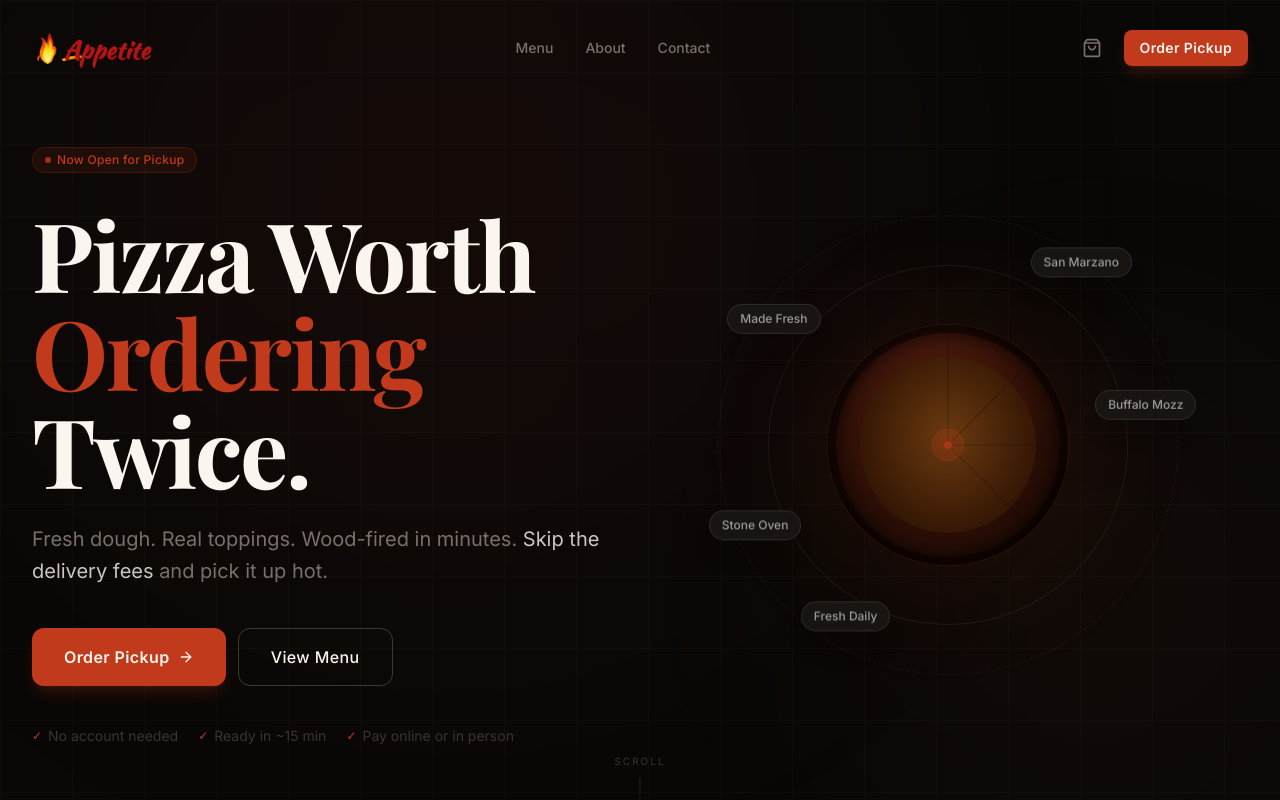
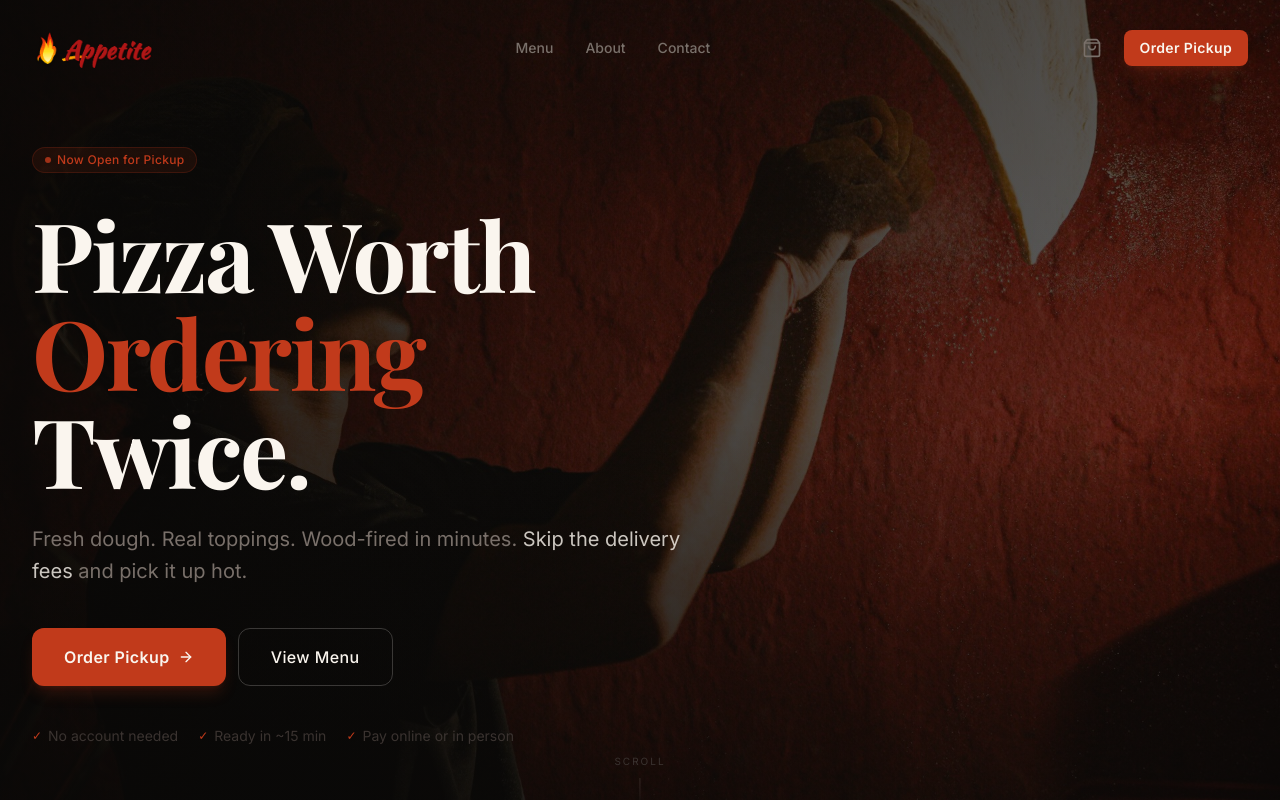
Before and after one commit to jalbano-cell/AppetitePizza, a Next.js app: page / in a window 1280 px wide. Shown: the top 800 px of the page. Built offline with nearby package versions, Linux system fonts and the light colour scheme.

Commit message:
Replace hero background with pizza dough tossing photo

```diff
--- a/components/home/Hero.tsx
+++ b/components/home/Hero.tsx
@@ -2,10 +2,10 @@
 
 import { motion } from "framer-motion";
 import { ArrowRight } from "lucide-react";
+import Image from "next/image";
 import { Button } from "@/components/ui/Button";
 import { Badge } from "@/components/ui/Badge";
 import { Container } from "@/components/ui/Container";
-import { PizzaVisual } from "@/components/shared/PizzaVisual";
 import { fadeUp, staggerContainer } from "@/lib/animations";
 
 const TRUST_ITEMS = ["No account needed", "Ready in ~15 min", "Pay online or in person"];
@@ -13,31 +13,28 @@ const TRUST_ITEMS = ["No account needed", "Ready in ~15 min", "Pay online or in
 export function Hero() {
   return (
     <section className="relative min-h-screen flex items-center overflow-hidden bg-black">
-      {/* Ambient glow */}
-      <div className="absolute inset-0 pointer-events-none" aria-hidden>
-        <div className="absolute top-[25%] left-[35%] w-[700px] h-[700px] rounded-full bg-brand/[0.07] blur-[160px] -translate-x-1/2 -translate-y-1/2" />
-        <div className="absolute bottom-0 right-[-5%] w-[500px] h-[500px] rounded-full bg-flame/[0.04] blur-[120px]" />
-      </div>
-
-      {/* Subtle grid */}
-      <div
-        className="absolute inset-0 opacity-[0.018] pointer-events-none"
+      {/* Background photo */}
+      <Image
+        src="/hero-bg.jpg"
+        alt=""
+        fill
+        priority
+        quality={90}
+        className="object-cover object-[60%_center]"
         aria-hidden
-        style={{
-          backgroundImage:
-            "linear-gradient(rgba(250,245,238,1) 1px, transparent 1px), linear-gradient(90deg, rgba(250,245,238,1) 1px, transparent 1px)",
-          backgroundSize: "72px 72px",
-        }}
       />
 
+      {/* Dark overlays for readability */}
+      <div className="absolute inset-0 bg-black/60 pointer-events-none" aria-hidden />
+      <div className="absolute inset-0 bg-gradient-to-r from-black/80 via-black/40 to-transparent pointer-events-none" aria-hidden />
+      <div className="absolute inset-0 bg-gradient-to-t from-black/60 via-transparent to-black/20 pointer-events-none" aria-hidden />
+
       <Container className="relative z-10 pt-36 pb-24">
-        <div className="grid grid-cols-1 lg:grid-cols-2 gap-12 lg:gap-4 items-center">
-          {/* ── Left: Copy ── */}
+        <div className="max-w-2xl">
           <motion.div
             variants={staggerContainer}
             initial="hidden"
             animate="visible"
-            className="max-w-xl"
           >
             <motion.div variants={fadeUp} className="mb-8">
               <Badge variant="brand">
@@ -85,16 +82,6 @@ export function Hero() {
               ))}
             </motion.div>
           </motion.div>
-
-          {/* ── Right: Visual ── */}
-          <motion.div
-            initial={{ opacity: 0, scale: 0.9 }}
-            animate={{ opacity: 1, scale: 1 }}
-            transition={{ duration: 1.1, ease: [0.22, 1, 0.36, 1], delay: 0.2 }}
-            className="hidden lg:flex justify-center items-center"
-          >
-            <PizzaVisual />
-          </motion.div>
         </div>
       </Container>
 
```
Also changed, not shown: public/hero-bg.jpg (added).
